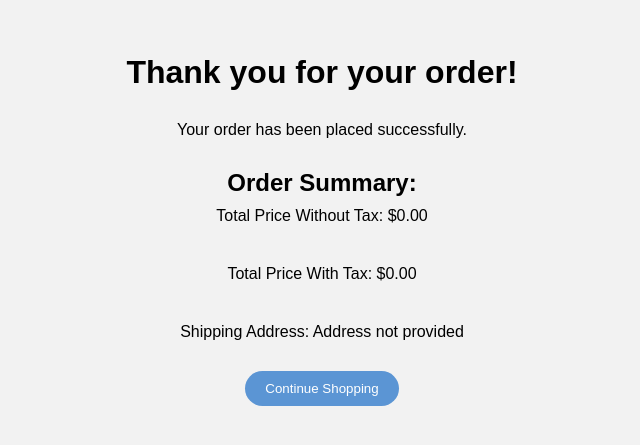
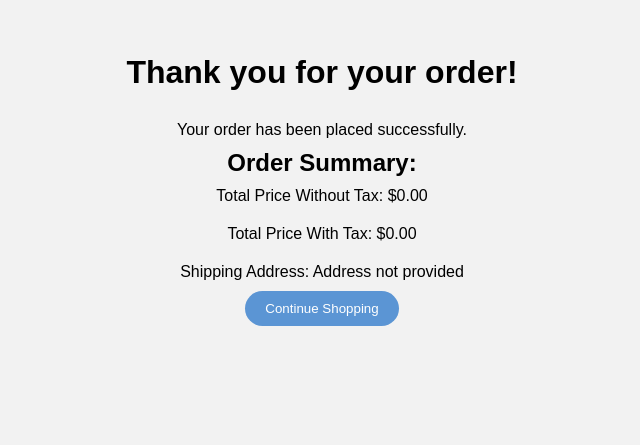
Before and after one commit to QuentinBakkerPXL/WerkPakket2_Quentin, a Vue app: page /thankyou in a window 1280 px wide. Shown: the part 137-582 px from the top of the page, without its empty margins (318-958 px from the left). Built offline with nearby package versions, Linux system fonts and the light colour scheme.

Commit message:
Done...?

```diff
--- a/src/views/thankyou.vue
+++ b/src/views/thankyou.vue
@@ -59,9 +59,10 @@ export default {
 }
 .thank-you-page li {
   list-style-type: none;
+  padding: 20px;
 }
 .thank-you-page p {
-  padding: 10px 0 30px 0;
+  padding: 10px 0 10px 0;
 }
 .thank-you-page h1 {
   margin-bottom: 20px;
```
